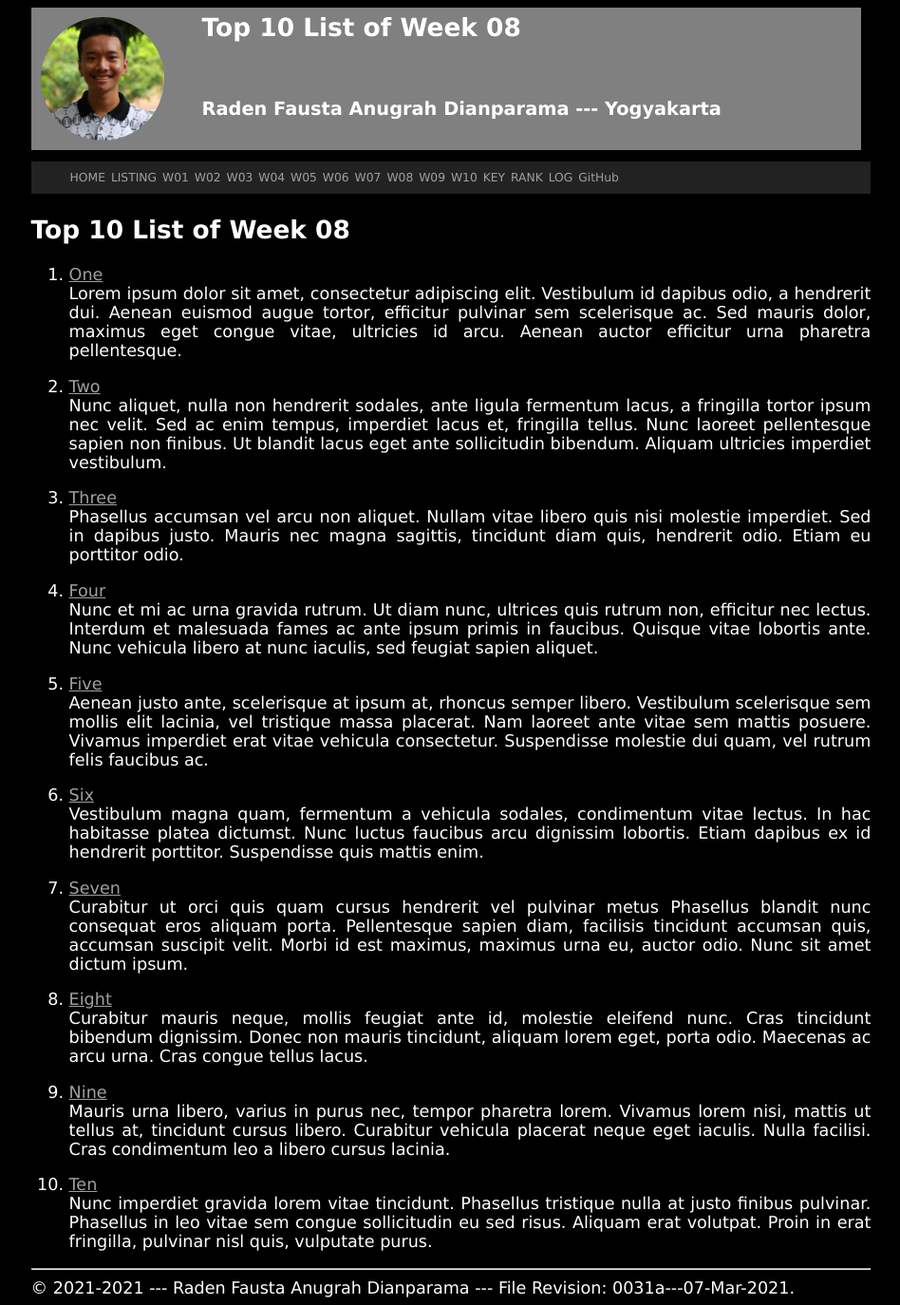
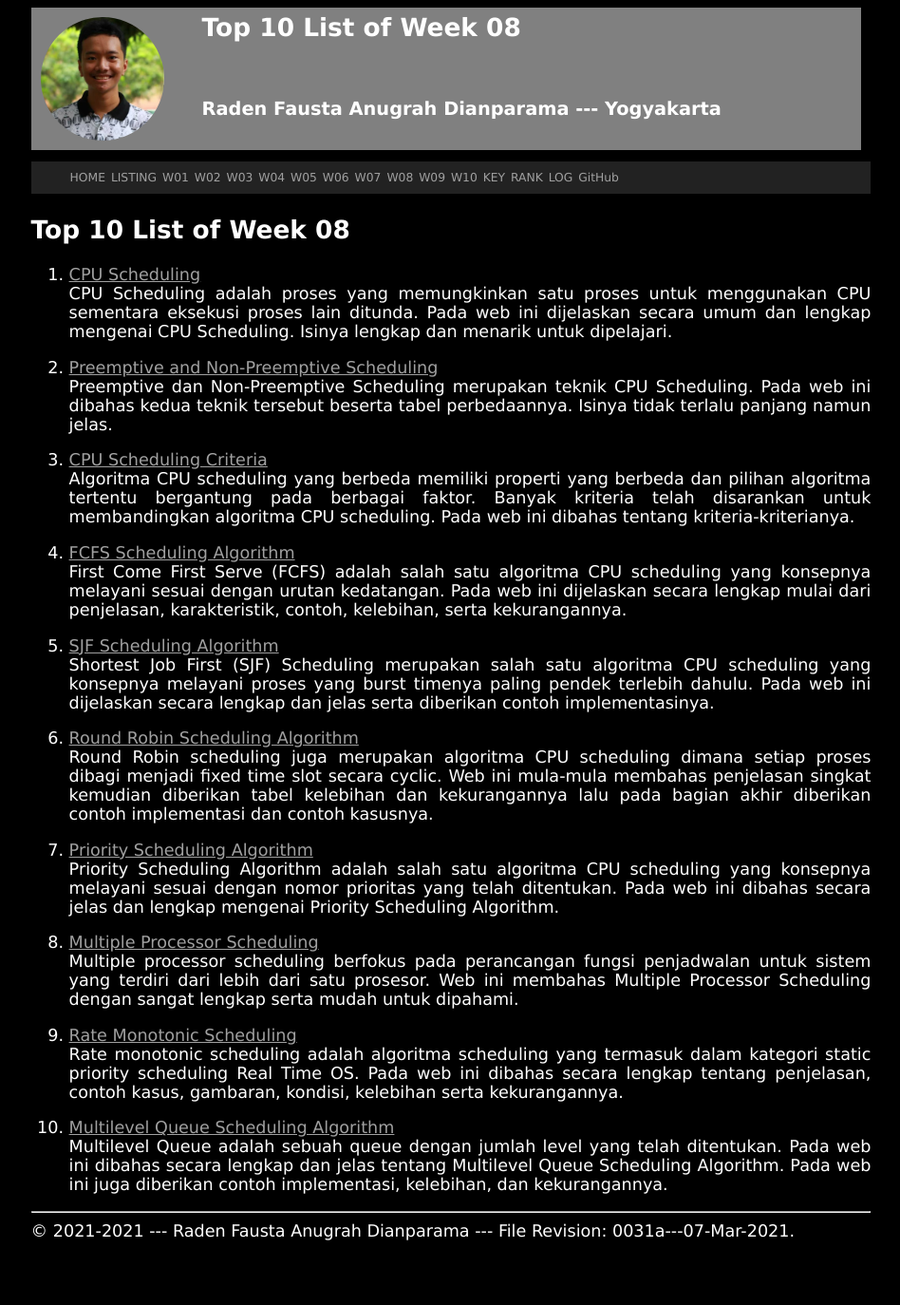
Before and after one commit to faustaadp/os211, a Jekyll site: the page built from w08.md, in a window 1280 px wide. Shown: the whole page at 95% size, without its empty margins (165-1113 px from the left). Built offline with Jekyll 4.4.1, drawn with Linux system fonts in a browser that asks for light colours; our own code applies the rules of GitHub Pages for plain Markdown files; after the commit the page ends 1314 px from its top, so only the background shows below that.

Commit message:
menambahkan w08.md

```diff
--- a/w08.md
+++ b/w08.md
@@ -5,72 +5,32 @@ permalink: /W08/
 
 # Top 10 List of Week 08
 
-1. [One](https://en.wikipedia.org/wiki/1)<br>
-Lorem ipsum dolor sit amet, consectetur adipiscing elit.
-Vestibulum id dapibus odio, a hendrerit dui.
-Aenean euismod augue tortor, efficitur pulvinar sem scelerisque ac.
-Sed mauris dolor, maximus eget congue vitae, ultricies id arcu.
-Aenean auctor efficitur urna pharetra pellentesque.
+1. [CPU Scheduling](https://www.studytonight.com/operating-system/cpu-scheduling)<br>
+CPU Scheduling adalah proses yang memungkinkan satu proses untuk menggunakan CPU sementara eksekusi proses lain ditunda. Pada web ini dijelaskan secara umum dan lengkap mengenai CPU Scheduling. Isinya lengkap dan menarik untuk dipelajari.
 
-2. [Two](https://en.wikipedia.org/wiki/2)<br>
-Nunc aliquet, nulla non hendrerit sodales, ante ligula fermentum lacus, a fringilla tortor ipsum nec velit.
-Sed ac enim tempus, imperdiet lacus et, fringilla tellus.
-Nunc laoreet pellentesque sapien non finibus.
-Ut blandit lacus eget ante sollicitudin bibendum.
-Aliquam ultricies imperdiet vestibulum.
+2. [Preemptive and Non-Preemptive Scheduling](https://www.tutorialspoint.com/preemptive-and-non-preemptive-scheduling)<br>
+Preemptive dan Non-Preemptive Scheduling merupakan teknik CPU Scheduling. Pada web ini dibahas kedua teknik tersebut beserta tabel perbedaannya. Isinya tidak terlalu panjang namun jelas.
 
-3. [Three](https://en.wikipedia.org/wiki/3)<br>
-Phasellus accumsan vel arcu non aliquet.
-Nullam vitae libero quis nisi molestie imperdiet.
-Sed in dapibus justo.
-Mauris nec magna sagittis, tincidunt diam quis, hendrerit odio.
-Etiam eu porttitor odio.
+3. [CPU Scheduling Criteria](https://www.geeksforgeeks.org/cpu-scheduling-criteria/)<br>
+Algoritma CPU scheduling yang berbeda memiliki properti yang berbeda dan pilihan algoritma tertentu bergantung pada berbagai faktor. Banyak kriteria telah disarankan untuk membandingkan algoritma CPU scheduling. Pada web ini dibahas tentang kriteria-kriterianya.
 
-4. [Four](https://en.wikipedia.org/wiki/4)<br>
-Nunc et mi ac urna gravida rutrum.
-Ut diam nunc, ultrices quis rutrum non, efficitur nec lectus.
-Interdum et malesuada fames ac ante ipsum primis in faucibus.
-Quisque vitae lobortis ante.
-Nunc vehicula libero at nunc iaculis, sed feugiat sapien aliquet.
+4. [FCFS Scheduling Algorithm](https://www.guru99.com/fcfs-scheduling.html)<br>
+First Come First Serve (FCFS) adalah salah satu algoritma CPU scheduling yang konsepnya melayani sesuai dengan urutan kedatangan. Pada web ini dijelaskan secara lengkap mulai dari penjelasan, karakteristik, contoh, kelebihan, serta kekurangannya.
 
-5. [Five](https://en.wikipedia.org/wiki/5)<br>
-Aenean justo ante, scelerisque at ipsum at, rhoncus semper libero.
-Vestibulum scelerisque sem mollis elit lacinia, vel tristique massa placerat.
-Nam laoreet ante vitae sem mattis posuere.
-Vivamus imperdiet erat vitae vehicula consectetur.
-Suspendisse molestie dui quam, vel rutrum felis faucibus ac.
+5. [SJF Scheduling Algorithm](https://www.studytonight.com/operating-system/shortest-job-first)<br>
+Shortest Job First (SJF) Scheduling merupakan salah satu algoritma CPU scheduling yang konsepnya melayani proses yang burst timenya paling pendek terlebih dahulu. Pada web ini dijelaskan secara lengkap dan jelas serta diberikan contoh implementasinya.
 
-6. [Six](https://en.wikipedia.org/wiki/6)<br>
-Vestibulum magna quam, fermentum a vehicula sodales, condimentum vitae lectus.
-In hac habitasse platea dictumst.
-Nunc luctus faucibus arcu dignissim lobortis.
-Etiam dapibus ex id hendrerit porttitor.
-Suspendisse quis mattis enim.
+6. [Round Robin Scheduling Algorithm](https://www.geeksforgeeks.org/program-round-robin-scheduling-set-1/)<br>
+Round Robin scheduling juga merupakan algoritma CPU scheduling dimana setiap proses dibagi menjadi fixed time slot secara cyclic. Web ini mula-mula membahas penjelasan singkat kemudian diberikan tabel kelebihan dan kekurangannya lalu pada bagian akhir diberikan contoh implementasi dan contoh kasusnya.
 
-7. [Seven](https://en.wikipedia.org/wiki/7)<br>
-Curabitur ut orci quis quam cursus hendrerit vel pulvinar metus
-Phasellus blandit nunc consequat eros aliquam porta.
-Pellentesque sapien diam, facilisis tincidunt accumsan quis, accumsan suscipit velit.
-Morbi id est maximus, maximus urna eu, auctor odio.
-Nunc sit amet dictum ipsum.
+7. [Priority Scheduling Algorithm](https://www.studytonight.com/operating-system/priority-scheduling)<br>
+Priority Scheduling Algorithm adalah salah satu algoritma CPU scheduling yang konsepnya melayani sesuai dengan nomor prioritas yang telah ditentukan. Pada web ini dibahas secara jelas dan lengkap mengenai Priority Scheduling Algorithm.
 
-8. [Eight](https://en.wikipedia.org/wiki/8)<br>
-Curabitur mauris neque, mollis feugiat ante id, molestie eleifend nunc.
-Cras tincidunt bibendum dignissim.
-Donec non mauris tincidunt, aliquam lorem eget, porta odio.
-Maecenas ac arcu urna.
-Cras congue tellus lacus.
+8. [Multiple Processor Scheduling](https://binaryterms.com/multiple-processor-scheduling.html)<br>
+Multiple processor scheduling berfokus pada perancangan fungsi penjadwalan untuk sistem yang terdiri dari lebih dari satu prosesor. Web ini membahas Multiple Processor Scheduling dengan sangat lengkap serta mudah untuk dipahami.
 
-9. [Nine](https://en.wikipedia.org/wiki/9)<br>
-Mauris urna libero, varius in purus nec, tempor pharetra lorem.
-Vivamus lorem nisi, mattis ut tellus at, tincidunt cursus libero.
-Curabitur vehicula placerat neque eget iaculis.
-Nulla facilisi.
-Cras condimentum leo a libero cursus lacinia.
+9. [Rate Monotonic Scheduling](https://www.geeksforgeeks.org/rate-monotonic-scheduling/)<br>
+Rate monotonic scheduling adalah algoritma scheduling yang termasuk dalam kategori static priority scheduling Real Time OS. Pada web ini dibahas secara lengkap tentang penjelasan, contoh kasus, gambaran, kondisi, kelebihan serta kekurangannya.
 
-10. [Ten](https://en.wikipedia.org/wiki/10)<br>
-Nunc imperdiet gravida lorem vitae tincidunt.
-Phasellus tristique nulla at justo finibus pulvinar.
-Phasellus in leo vitae sem congue sollicitudin eu sed risus.
-Aliquam erat volutpat.
-Proin in erat fringilla, pulvinar nisl quis, vulputate purus.
+10. [Multilevel Queue Scheduling Algorithm](https://www.studytonight.com/operating-system/multilevel-queue-scheduling)<br>
+Multilevel Queue adalah sebuah queue dengan jumlah level yang telah ditentukan. Pada web ini dibahas secara lengkap dan jelas tentang Multilevel Queue Scheduling Algorithm. Pada web ini juga diberikan contoh implementasi, kelebihan, dan kekurangannya.
```
